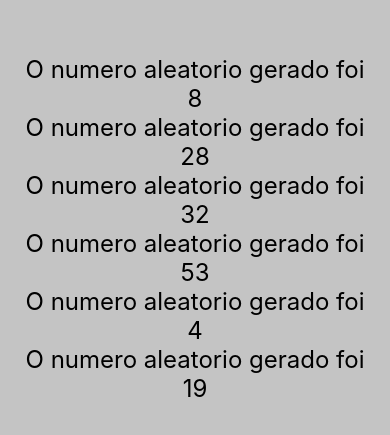
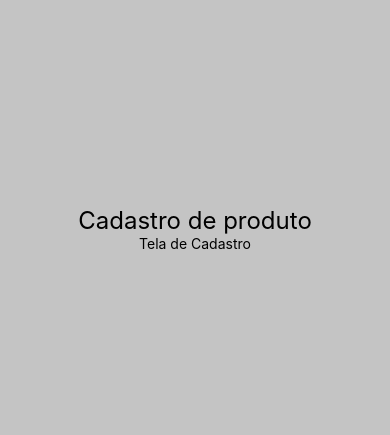
Before and after one commit to hericklima22/aprendendo-react-native, a React Native app in the folder exercicios/: screen / in a window 390 px wide. Shown: the part 193-628 px from the top of the page. Built offline with nearby package versions, Linux system fonts and the light colour scheme.

Commit message:
aula 27 feita: react.frament

```diff
--- a/exercicios/src/App.js
+++ b/exercicios/src/App.js
@@ -4,17 +4,21 @@ import {View, StyleSheet} from 'react-native'
 // import MinMax from "./components/MinMax"
 // import Primeiro from './components/Primeiro'
 // import CompPadrao, {Comp1, Comp2} from './components/Multi'
-import Random from './components/Aleatorio'
+// import Random from './components/Aleatorio'
+import Titulo from './components/Titulo'
 
 export default () => (
   <View style={style.App}>
+    <Titulo principal="Cadastro de produto" secundario="Tela de Cadastro" />
+
+
+    {/* <Random min={1} max={60} />
     <Random min={1} max={60} />
     <Random min={1} max={60} />
     <Random min={1} max={60} />
     <Random min={1} max={60} />
     <Random min={1} max={60} />
-    <Random min={1} max={60} />
-    {/* <CompPadrao />
+    <CompPadrao />
     <Comp1 />
     <Comp2 />
     <Primeiro /> */}
--- /dev/null
+++ b/exercicios/src/components/Titulo.js
@@ -0,0 +1,10 @@
+import React from 'react'
+import { View, Text } from 'react-native'
+import Estilo from './estilo'
+
+export default props => (
+    <>
+        <Text style={Estilo.fonteMedia}>{props.principal}</Text>
+        <Text>{props.secundario}</Text>
+    </>
+)
```
